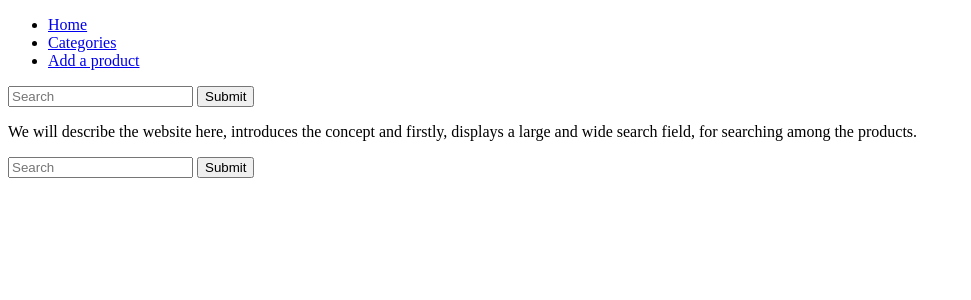
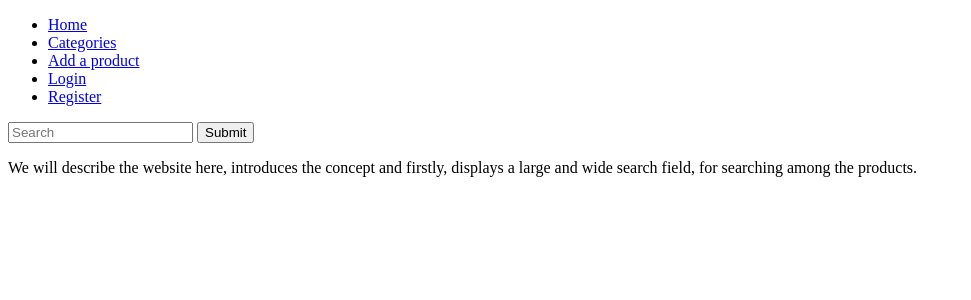
Before and after one commit to Filipe166/Mini-Project, a PHP site: page /nav.php in a window 1280 px wide. Shown: the top 300 px of the page, without its empty margins (0-971 px from the left). Run offline with PHP 8.4, Linux system fonts and the light colour scheme.

Commit message:
Update nav.php

```diff
--- a/nav.php
+++ b/nav.php
@@ -16,6 +16,8 @@
       <li><a href="#">Home</a></li>
       <li><a href="#">Categories</a></li>
       <li><a href="#">Add a product</a></li>
+      <li><a href="login.php">Login</a></li>
+      <li><a href="register.php">Register</a></li>
     </ul>
   </nav>
   <form action="" method="POST"></form>
@@ -27,10 +29,6 @@
     displays a large and wide search field, for searching among the products.
   </p>
 
-  <form action="" method="POST"></form>
-  <input type="text" placeholder="Search" />
-  <input type="submit" />
-
 
 </body>
 
```
